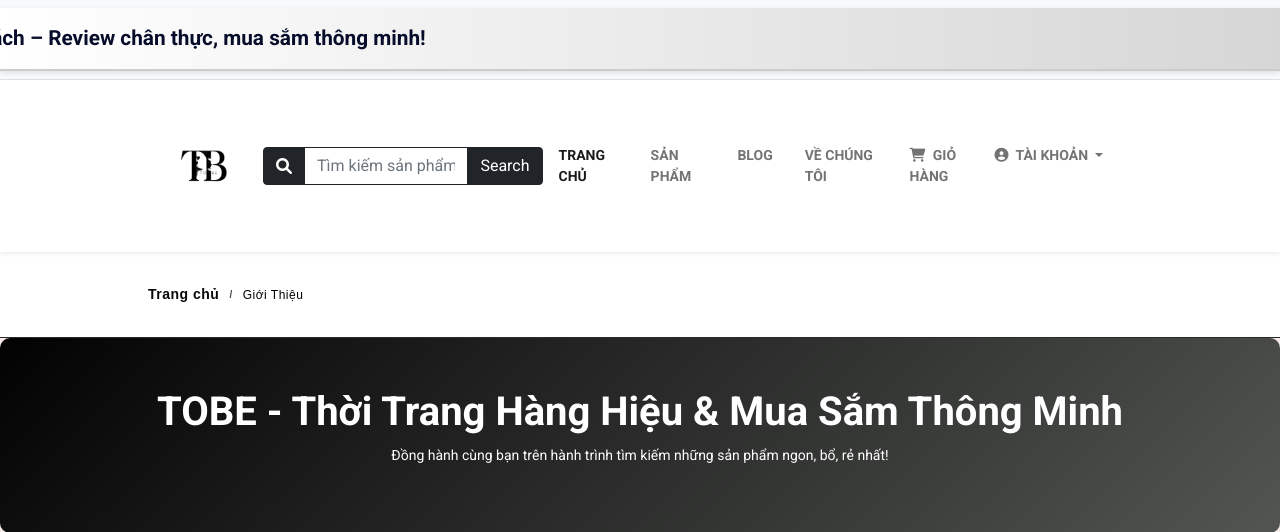
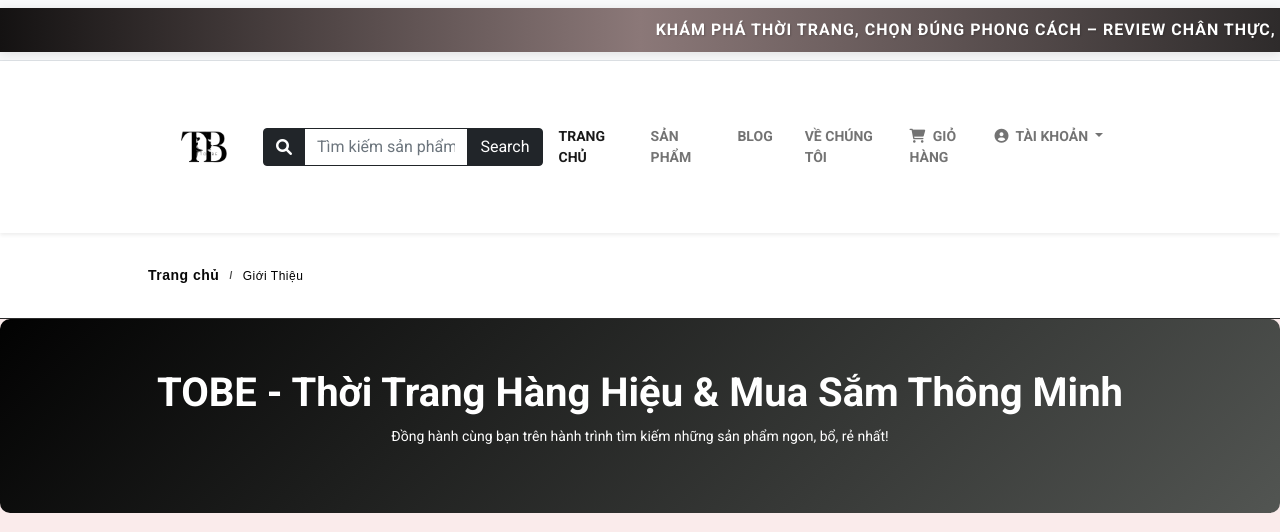
Before and after one commit to hoantobe/333, a Flask app: page /aboutus in a window 1280 px wide. Shown: the top 532 px of the page. Run offline with Flask 3, Linux system fonts and the light colour scheme; data that the repository does not hold is empty; some libraries are stand-ins or nearby versions.

Commit message:
Update navbar.html

```diff
--- a/templates/includes/navbar.html
+++ b/templates/includes/navbar.html
@@ -358,37 +358,63 @@ a {
 /* Container chính */
 .marquee-container {
     position: relative;
+    width: 100%;
     overflow: hidden;
-    background: linear-gradient(90deg, #ffffff, #d6d6d6); /* Tông màu sáng hơn, sang trọng */
-    color: #333; /* Màu chữ trung tính, dễ nhìn */
-    padding: 15px 0; /* Tăng khoảng cách trên dưới */
-    font-size: 1.3rem; /* Chữ lớn hơn một chút */
-    font-weight: bold;
-    text-align: center;
-    border-bottom: 2px solid #ccc; /* Đường viền nhẹ phía dưới */
-    box-shadow: 0 2px 5px rgba(0, 0, 0, 0.1); /* Đổ bóng nhẹ */
+    background: linear-gradient(90deg, #141212, #8b7878, #2e2b2b);
+    padding: 10px 0;
+    box-shadow: 0 2px 10px rgba(0, 0, 0, 0.1);
 }
 
-/* Phần chữ chạy (marquee) */
+/* Phần chữ chạy */
 .marquee {
-    display: inline-block;
+    display: flex;
+    width: fit-content;
+    animation: marquee 20s linear infinite;
     white-space: nowrap;
-    animation: marquee 8s linear infinite; /* Chạy chữ chậm hơn để dễ nhìn */
 }
 
 .marquee span {
     display: inline-block;
-    padding-left: 100%;
-    color: #060c29; /* Tô màu nổi bật cho chữ */
+    padding: 0 40px;
+    font-size: 16px;
+    font-weight: 600;
+    color: #ffffff;
+    text-shadow: 1px 1px 2px rgba(0, 0, 0, 0.2);
+    font-family: 'Roboto', sans-serif;
+    text-transform: uppercase;
+    letter-spacing: 1px;
 }
 
-/* Hiệu ứng chạy chữ */
+/* Hiệu ứng hover */
+.marquee:hover {
+    animation-play-state: paused;
+}
+
+/* Keyframes cho animation */
 @keyframes marquee {
     0% {
-        transform: translateX(0%); /* Bắt đầu từ ngoài khung nhìn */
+        transform: translateX(100%);
     }
     100% {
-        transform: translateX(-150%); /* Kết thúc ngoài khung nhìn bên trái */
+        transform: translateX(-100%);
+    }
+}
+
+/* Responsive */
+@media (max-width: 768px) {
+    .marquee span {
+        font-size: 14px;
+        padding: 0 20px;
+    }
+}
+
+@media (max-width: 480px) {
+    .marquee span {
+        font-size: 12px;
+        padding: 0 15px;
+    }
+    .marquee-container {
+        padding: 8px 0;
     }
 }
 </style>
```
